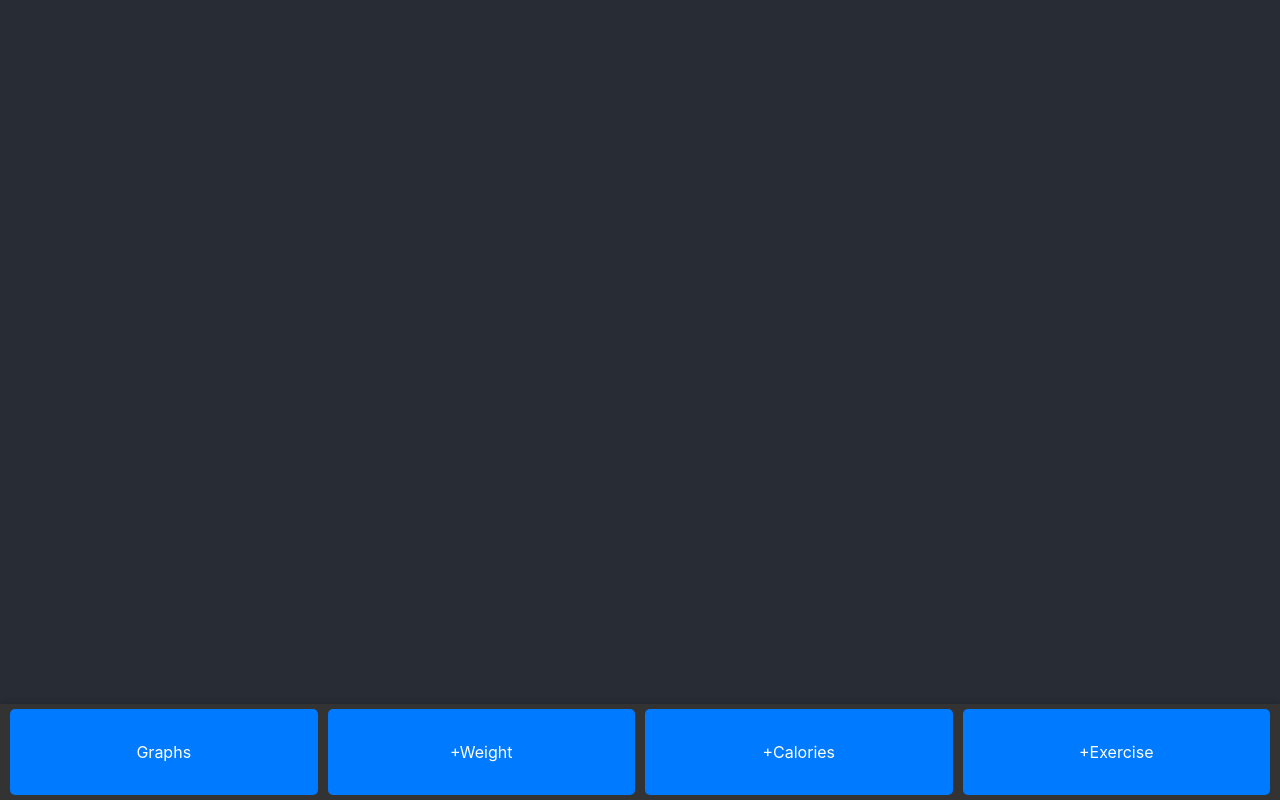
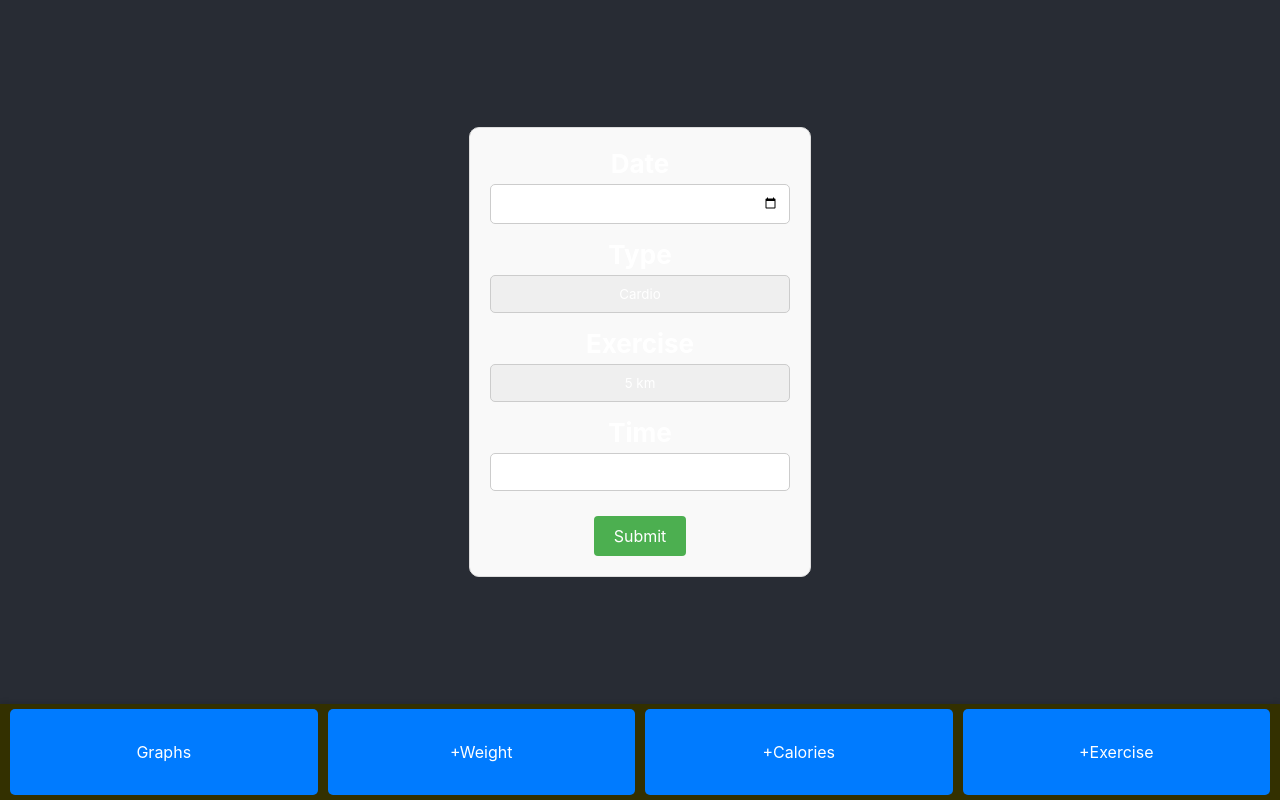
Before and after one commit to Kaltzisp/healthpoint, a React (Create React App) app: page /add-exercise in a window 1280 px wide. Built offline with nearby package versions, Linux system fonts and the light colour scheme.

Commit message:
refactored App.tsx

```diff
--- /dev/null
+++ b/src/App.tsx
@@ -0,0 +1,22 @@
+import { BrowserRouter, Route, Routes } from "react-router-dom";
+import Menu from "./Components/Menu/Menu";
+import React from "react";
+
+import AddExercise from "./Components/AddExercise/AddExercise";
+import ShowGraphs from "./Components/ShowGraphs/ShowGraphs";
+
+function App(): React.JSX.Element {
+    return (
+        <BrowserRouter>
+            <main>
+                <Routes>
+                    <Route element={<ShowGraphs />} path="/" />
+                    <Route element={<AddExercise />} path="/add-exercise" />
+                </Routes>
+            </main>
+            <Menu />
+        </BrowserRouter>
+    );
+}
+
+export default App;
--- a/src/App/App.tsx
+++ /dev/null
@@ -1,41 +0,0 @@
-import "./App.css";
-import React, { useState } from "react";
-import AddExercise from "../Components/AddExercise/AddExercise";
-import Menu from "../Components/Menu/Menu";
-import ShowGraphs from "../Components/ShowGraphs/ShowGraphs";
-
-type View = "calories" | "exercise" | "graphs" | "weight";
-
-function App(): React.JSX.Element {
-    const [currentView, setCurrentView] = useState<View>("graphs");
-
-    function handleMenuClick(view: View): void {
-        setCurrentView(view);
-    }
-
-    function renderContent(): React.JSX.Element {
-        switch (currentView) {
-            case "exercise":
-                return <AddExercise />;
-            // case "calories":
-            //     return <AddCalories />;
-            // case "weight":
-            //     return <AddWeight />;
-            case "graphs":
-                return <ShowGraphs />;
-            default:
-                return <ShowGraphs />;
-        }
-    }
-
-    return (
-        <div className="App">
-            <header className="App-header">
-                {renderContent()}
-            </header>
-            <Menu onMenuClick={handleMenuClick} />
-        </div>
-    );
-}
-
-export default App;
--- a/src/Components/Menu/Menu.css
+++ b/src/Components/Menu/Menu.css
@@ -1,44 +1,22 @@
-/* MenuBar.css */
-.menu-bar {
-    position: fixed;
+#menu {
+    height: 12vh;
     display: flex;
-    bottom: 0;
-    height: 12%;
-    width: 100%;
-    background-color: #333;
+    background-color: #333000;
     padding: 5px;
     box-shadow: 0 -2px 5px rgba(0, 0, 0, 0.1);
 }
 
-.menu-bar a {
+#menu a {
     height: 100%;
     width: 25%;
     margin: 5px;
     border-radius: 5px;
     background-color: #007bff;
-    color: white;
     text-decoration: none;
     cursor: pointer;
     transition: background-color 0.3s;
 }
 
-.menu-bar a:hover {
+#menu a:hover {
     background-color: #00b38c;
 }
-
-/*
-
-.menu-bar a {
-    display: inline-block;
-    padding: 10px 20px;
-    font-size: 16px;
-    text-align: center;
-    color: white;
-    border: none;
-    text-decoration: none;
-}
-
-.menu-bar a:hover {
-    background-color: #0056b3;
-}
-    */
--- a/src/Components/Menu/Menu.tsx
+++ b/src/Components/Menu/Menu.tsx
@@ -1,25 +1,14 @@
-// MenuBar.js
 import "./Menu.css";
+import { Link } from "react-router-dom";
 import React from "react";
 
-interface MenuProps {
-    readonly onMenuClick: (view: "calories" | "exercise" | "graphs" | "weight") => void;
-}
-
-function Menu({ onMenuClick }: MenuProps): React.JSX.Element {
-
+function Menu(): React.JSX.Element {
     return (
-        <nav className="menu-bar">
-            <a href="#graphs" onClick={(): void => {
-                onMenuClick("graphs");
-            }}>{"Graphs"}
-            </a>
-            <a href="#weight">{"+Weight"}</a>
-            <a href="#calories">{"+Calories"}</a>
-            <a href="#exercise" onClick={(): void => {
-                onMenuClick("exercise");
-            }}>{"+Exercise"}
-            </a>
+        <nav id="menu">
+            <Link to="/">{"Graphs"}</Link>
+            <Link to="/add-weight">{"+Weight"}</Link>
+            <Link to="/add-calories">{"+Calories"}</Link>
+            <Link to="/add-exercise">{"+Exercise"}</Link>
         </nav>
     );
 
--- a/src/index.css
+++ /dev/null
@@ -1,12 +0,0 @@
-body {
-    margin: 0;
-    font-family: -apple-system, BlinkMacSystemFont, 'Segoe UI', 'Roboto', 'Oxygen',
-        'Ubuntu', 'Cantarell', 'Fira Sans', 'Droid Sans', 'Helvetica Neue',
-        sans-serif;
-    -webkit-font-smoothing: antialiased;
-    -moz-osx-font-smoothing: grayscale;
-}
-
-code {
-    font-family: source-code-pro, Menlo, Monaco, Consolas, 'Courier New', monospace;
-}
--- a/src/index.tsx
+++ b/src/index.tsx
@@ -1,5 +1,5 @@
-import "./index.css";
-import App from "./App/App";
+import "./styles/global.css";
+import App from "./App";
 import React from "react";
 import ReactDOM from "react-dom/client";
 
--- a/src/App/App.css
+++ b/src/styles/global.css
@@ -4,13 +4,15 @@
     text-align: center;
     justify-content: center;
     align-content: center;
+    font-family: "-apple-system", "Segoe UI";
+    color: white;
+    margin: 0px;
+    padding: 0px;
 }
 
-.App-header {
+main {
+    height: 88vh;
     display: flex;
-    flex-direction: column;
-    height: 88vh;
     background-color: #282c34;
-    color: white;
     font-size: calc(10px + 2vmin);
 }
```
